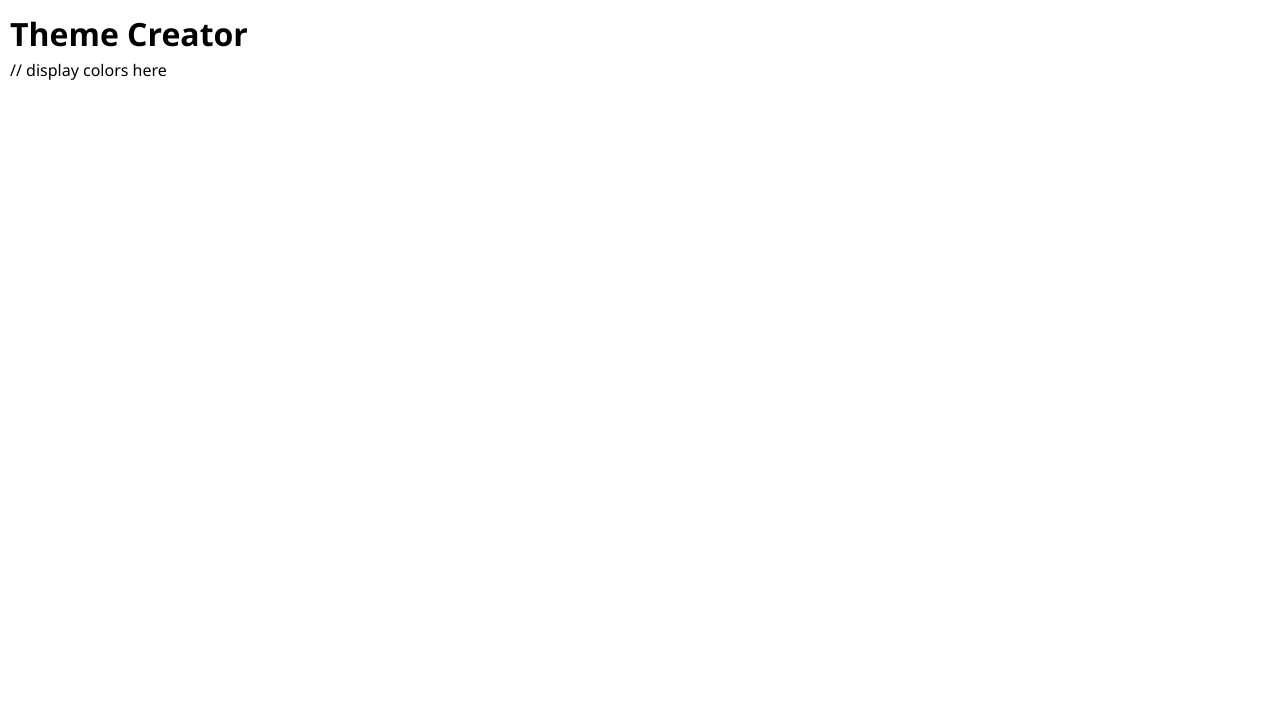
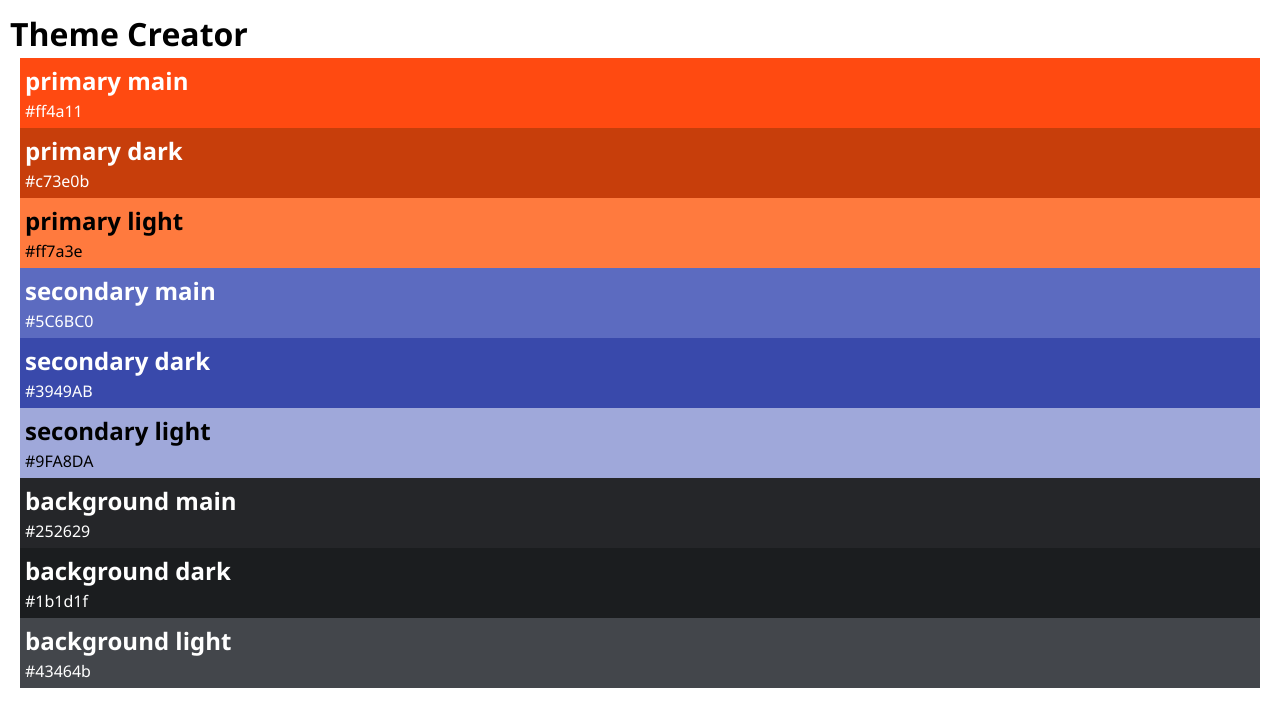
Before and after one commit to marco-martinho/color-theme-creator, a React (Vite) app: page / in a window 1280 px wide. Shown: the top 726 px of the page. Built offline with nearby package versions, Linux system fonts and the light colour scheme.

Commit message:
Implement theme color display

```diff
--- a/src/App.jsx
+++ b/src/App.jsx
@@ -2,13 +2,13 @@ import { initialColors } from "./lib/colors";
 import Color from "./Components/Color/Color";
 import "./App.css";
 
-function App() {
+export default function App() {
   return (
     <>
       <h1>Theme Creator</h1>
-      // display colors here
+      {initialColors.map((color) => (
+        <Color key={color.id} color={color} />
+      ))}
     </>
   );
 }
-
-export default App;
--- a/src/Components/Color/Color.jsx
+++ b/src/Components/Color/Color.jsx
@@ -1,5 +1,13 @@
 import "./Color.css";
 
 export default function Color({ color }) {
-  return null;
+  return (
+    <section
+      className="color-card"
+      style={{ backgroundColor: color.hex, color: color.contrastText }}
+    >
+      <h1>{color.role}</h1>
+      <p>{color.hex}</p>
+    </section>
+  );
 }
```
